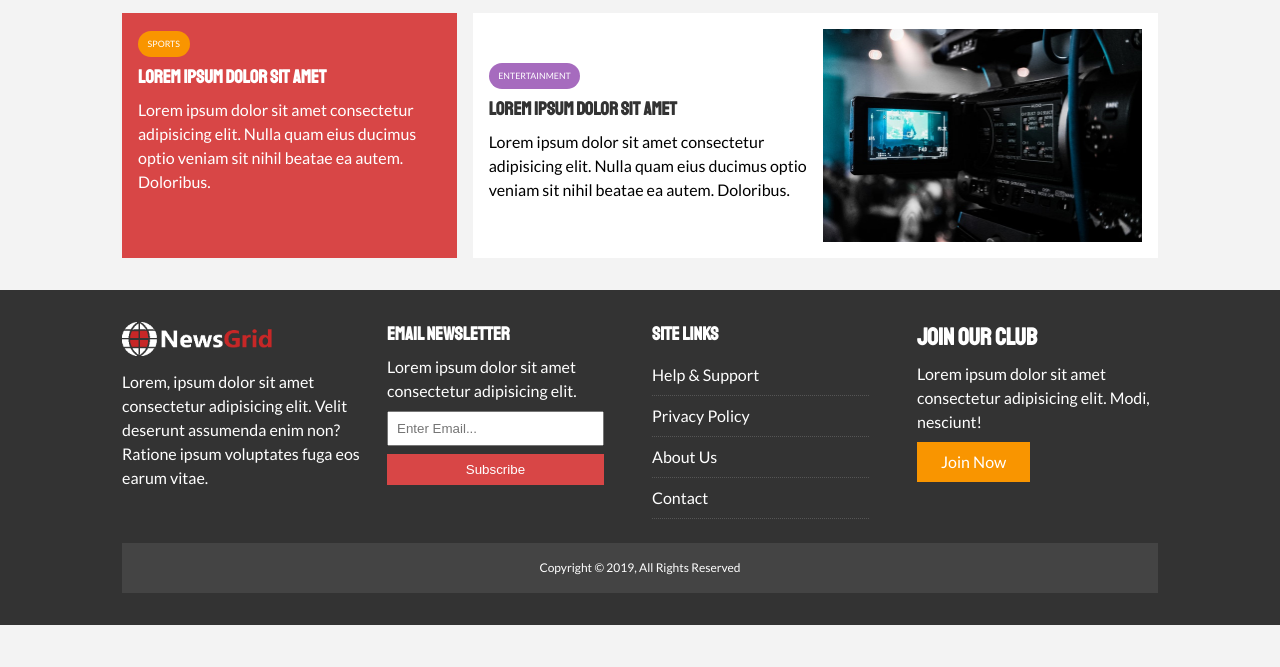
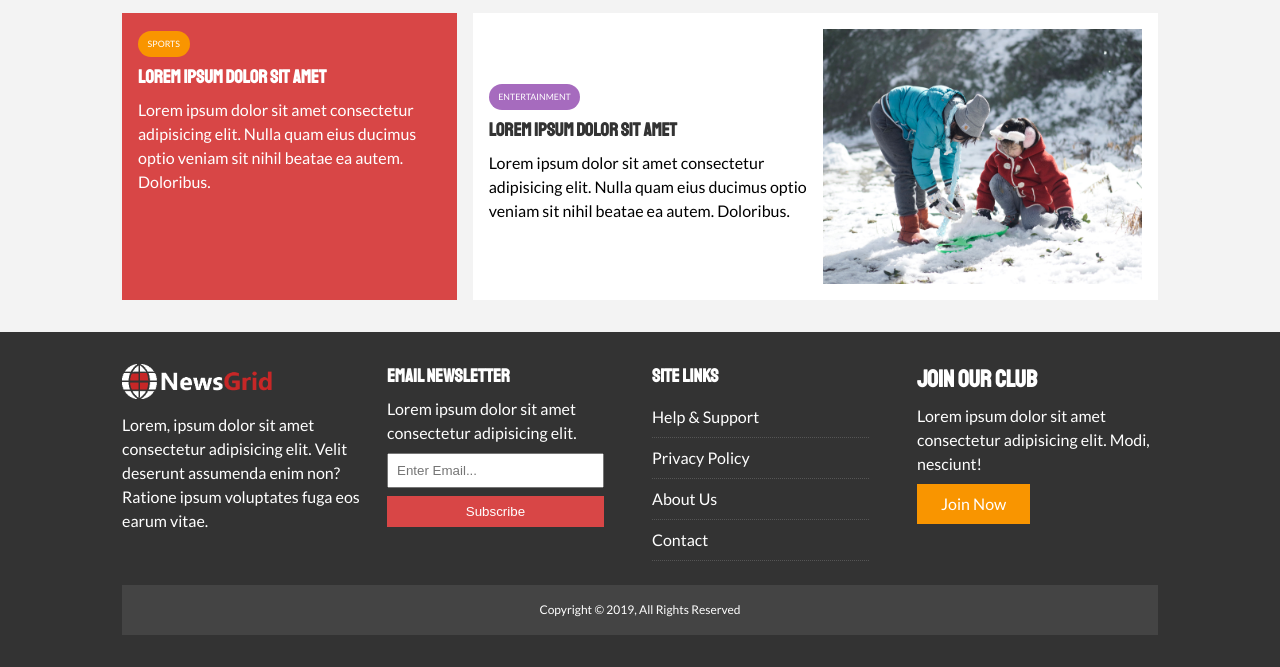
Before and after one commit to elaine635311/photosgrid, a plain HTML site: page index.html in a window 1280 px wide. Shown: the part 1337-2004 px from the top of the page. Before the commit the page ends 1962 px from the top, so only its background shows below. Drawn offline with Linux system fonts and the light colour scheme.

Commit message:
newphoto

```diff
--- a/index.html
+++ b/index.html
@@ -103,7 +103,7 @@
               </h3>
               <p>Lorem ipsum dolor sit amet consectetur adipisicing elit. Nulla quam eius ducimus optio veniam sit nihil beatae ea autem. Doloribus.</p>
             </div>
-            <img src="img/articles/ent2.jpg" alt="">
+            <img src="img/articles/017a476ab2a8c2900883265777d5675.jpg" alt="">
           </article>
         </div>
     </div>
```
Also changed, not shown: img/articles/017a476ab2a8c2900883265777d5675.jpg (added).
